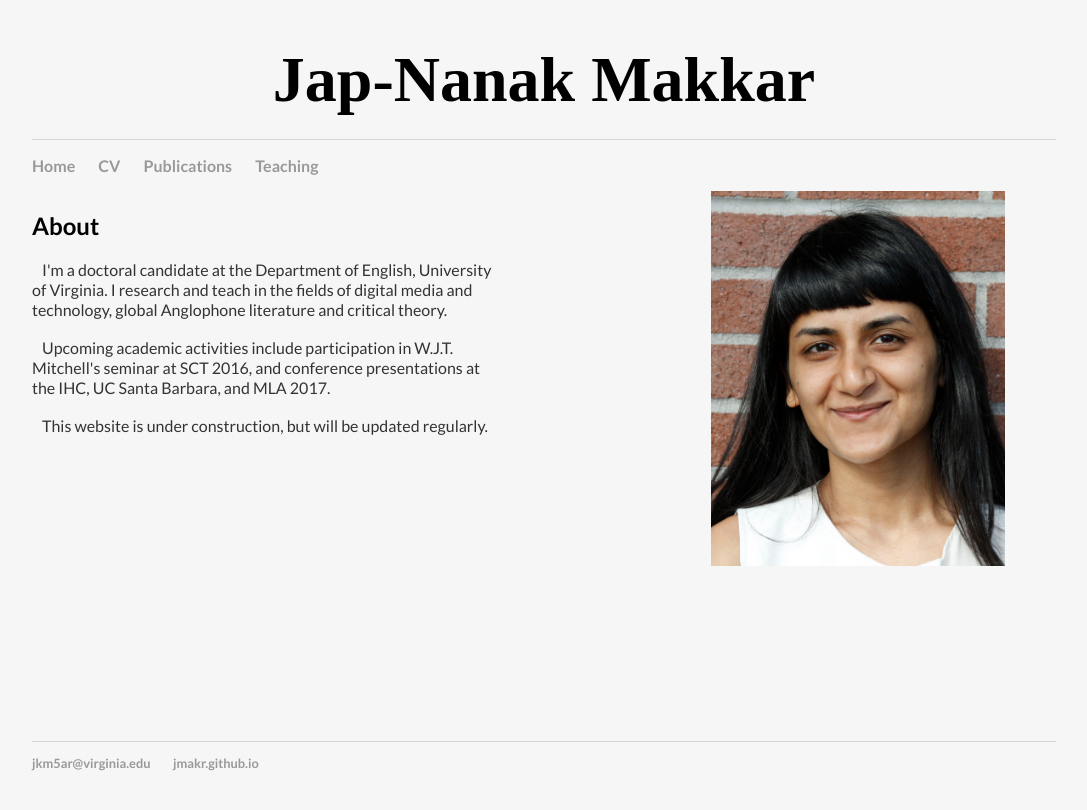
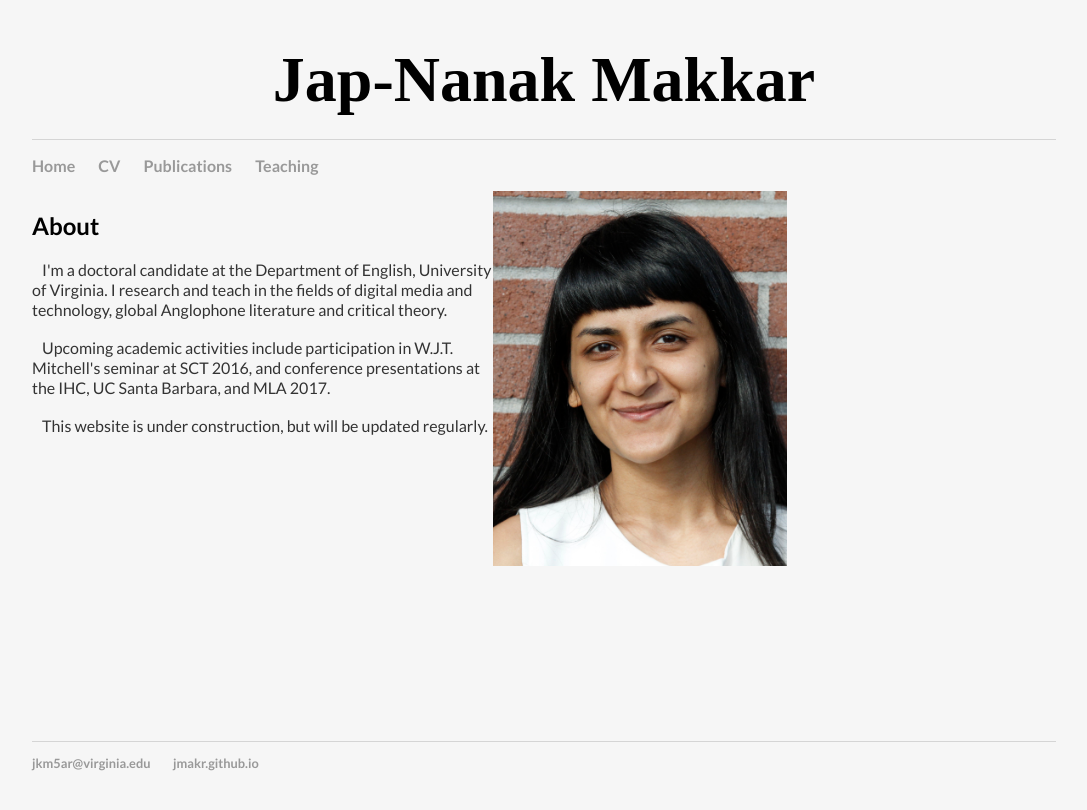
Before and after one commit to jmakr/jmakr.github.io, a Jekyll site: the page built from index.html, in a window 1280 px wide. Shown: the top 810 px of the page, without its empty margins (96-1183 px from the left). Built offline with Jekyll 4.4.1, drawn with Linux system fonts in a browser that asks for light colours.

Commit message:
Update index.html

```diff
--- a/index.html
+++ b/index.html
@@ -17,7 +17,7 @@
 </div>
 
 <div class="image">
-	<img src="Website photo cropped.jpg" height=375 width=294 align="right">
+	<img src="Website photo cropped.jpg" height=375 width=294 align="justify">
 
 
 
```
